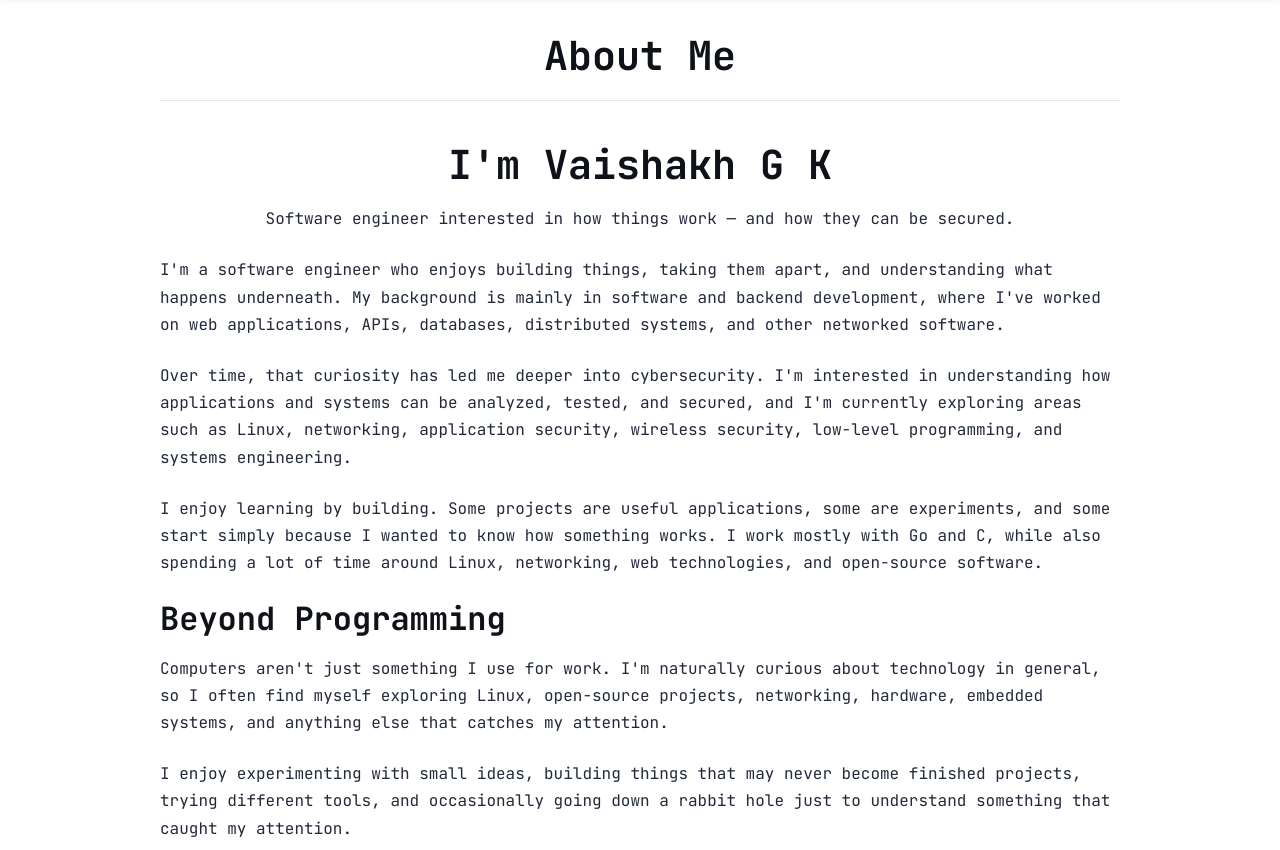
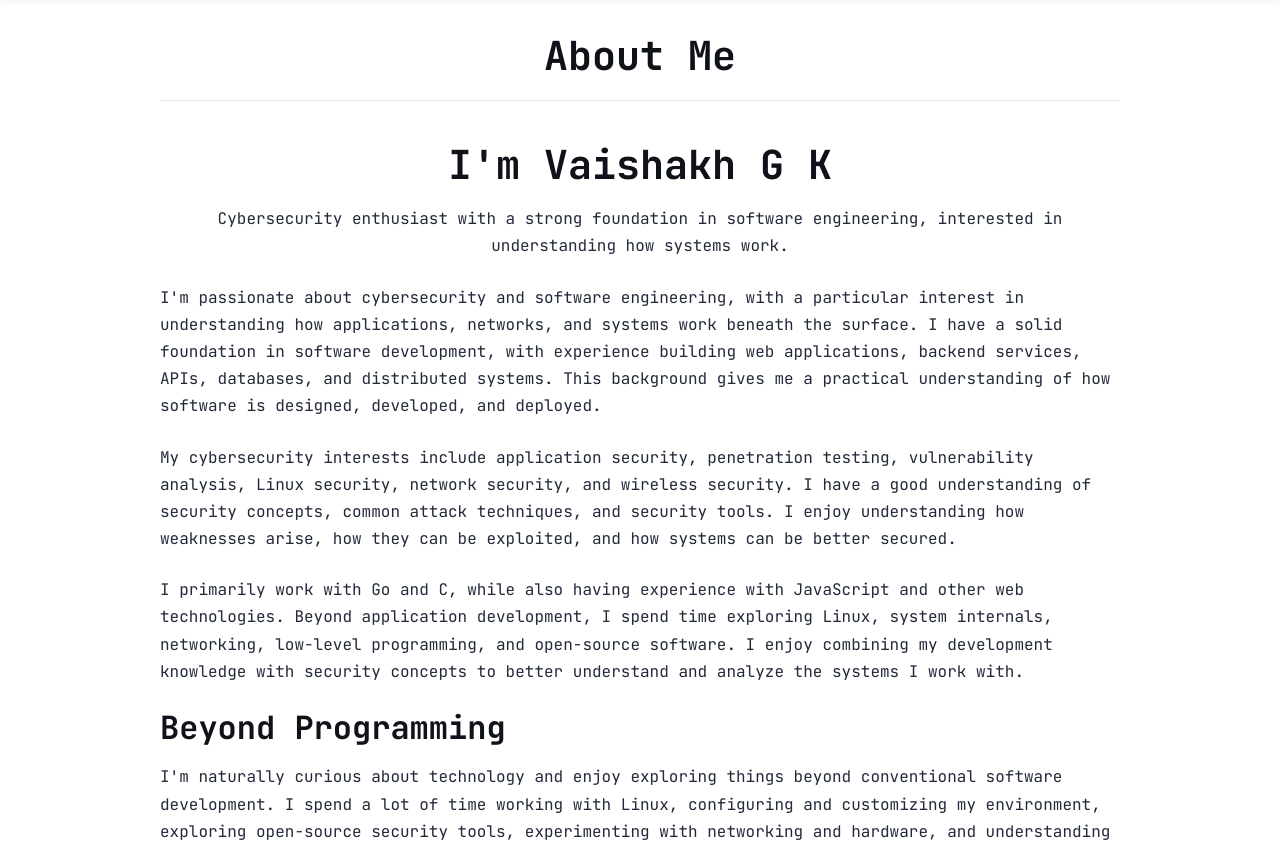
Before and after one commit to VAISHAKH-GK/personal-website-new, an Astro site: page /about in a window 1280 px wide. Shown: the part 71-921 px from the top of the page. Built offline with nearby package versions, Linux system fonts and the light colour scheme; Astro itself is replaced by a stand-in of ours.

Commit message:
Improve about me content

```diff
--- a/src/pages/about.astro
+++ b/src/pages/about.astro
@@ -11,48 +11,55 @@ import { certifications } from '../data/certifications';
     <center>
         <h1>I'm Vaishakh G K</h1>
         <p>
-			Software engineer interested in how things work — and how they can be secured.
+            Cybersecurity enthusiast with a strong foundation in software
+            engineering, interested in understanding how systems work.
         </p>
     </center>
 
     <p>
-		I'm a software engineer who enjoys building things, taking them apart,
-		and understanding what happens underneath. My background is mainly in
-		software and backend development, where I've worked on web applications,
-		APIs, databases, distributed systems, and other networked software.
+        I'm passionate about cybersecurity and software engineering, with
+        a particular interest in understanding how applications, networks,
+        and systems work beneath the surface. I have a solid foundation in
+        software development, with experience building web applications,
+        backend services, APIs, databases, and distributed systems. This
+        background gives me a practical understanding of how software is
+        designed, developed, and deployed.
     </p>
 
     <p>
-		Over time, that curiosity has led me deeper into cybersecurity. I'm
-		interested in understanding how applications and systems can be
-		analyzed, tested, and secured, and I'm currently exploring areas such
-		as Linux, networking, application security, wireless security,
-		low-level programming, and systems engineering.
+        My cybersecurity interests include application security,
+        penetration testing, vulnerability analysis, Linux security,
+        network security, and wireless security. I have a good understanding
+        of security concepts, common attack techniques, and security tools.
+        I enjoy understanding how weaknesses arise, how they can be exploited,
+        and how systems can be better secured.
     </p>
 
     <p>
-		I enjoy learning by building. Some projects are useful applications,
-		some are experiments, and some start simply because I wanted to know
-		how something works. I work mostly with Go and C, while also spending
-		a lot of time around Linux, networking, web technologies, and
-		open-source software.
+        I primarily work with Go and C, while also having experience with
+        JavaScript and other web technologies. Beyond application development,
+        I spend time exploring Linux, system internals, networking,
+        low-level programming, and open-source software. I enjoy combining
+        my development knowledge with security concepts to better understand
+        and analyze the systems I work with.
     </p>
 
     <h2>Beyond Programming</h2>
 
     <p>
-		Computers aren't just something I use for work. I'm naturally curious
-		about technology in general, so I often find myself exploring Linux,
-		open-source projects, networking, hardware, embedded systems, and
-		anything else that catches my attention.
+        I'm naturally curious about technology and enjoy exploring things
+        beyond conventional software development. I spend a lot of time
+        working with Linux, configuring and customizing my environment,
+        exploring open-source security tools, experimenting with networking
+        and hardware, and understanding the lower layers of computer systems.
     </p>
 
     <p>
-		I enjoy experimenting with small ideas, building things that may never
-		become finished projects, trying different tools, and occasionally
-		going down a rabbit hole just to understand something that caught my
-		attention.
+        I enjoy hands-on learning, solving technical challenges, experimenting
+        with tools, and documenting what I discover. I also write about
+        technical concepts and share knowledge through my blog.
     </p>
+
 
 	<h2>Why I Have This Website</h2>
 
```
Lines whose indentation alone changed are shown as unchanged.
